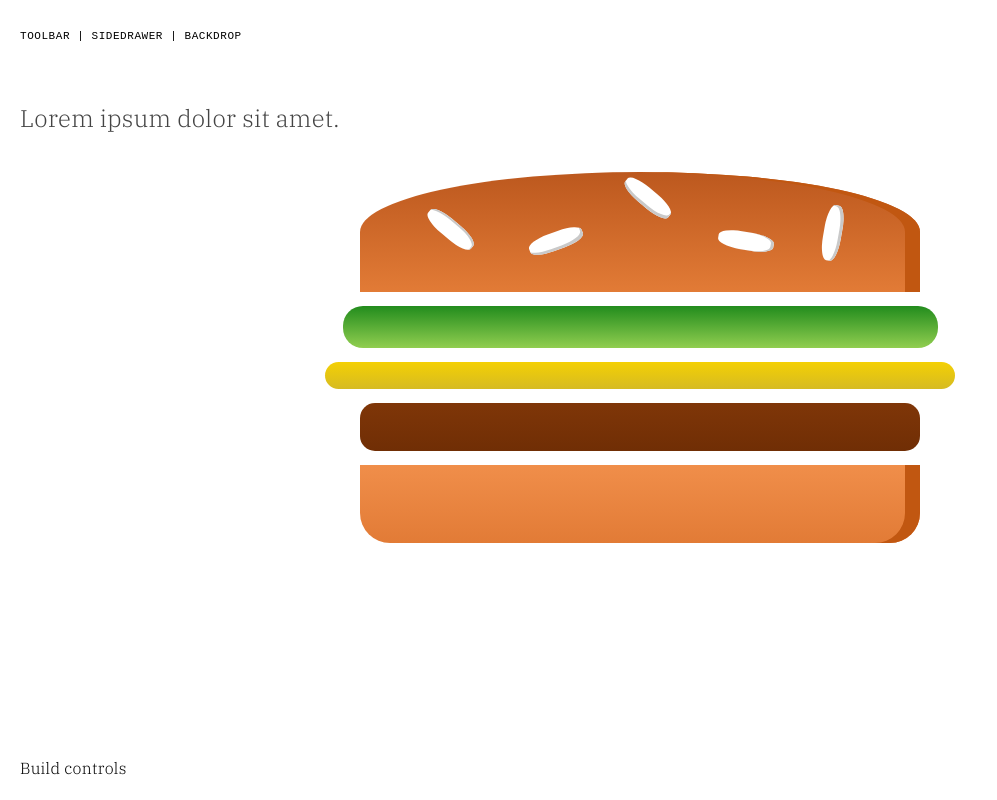
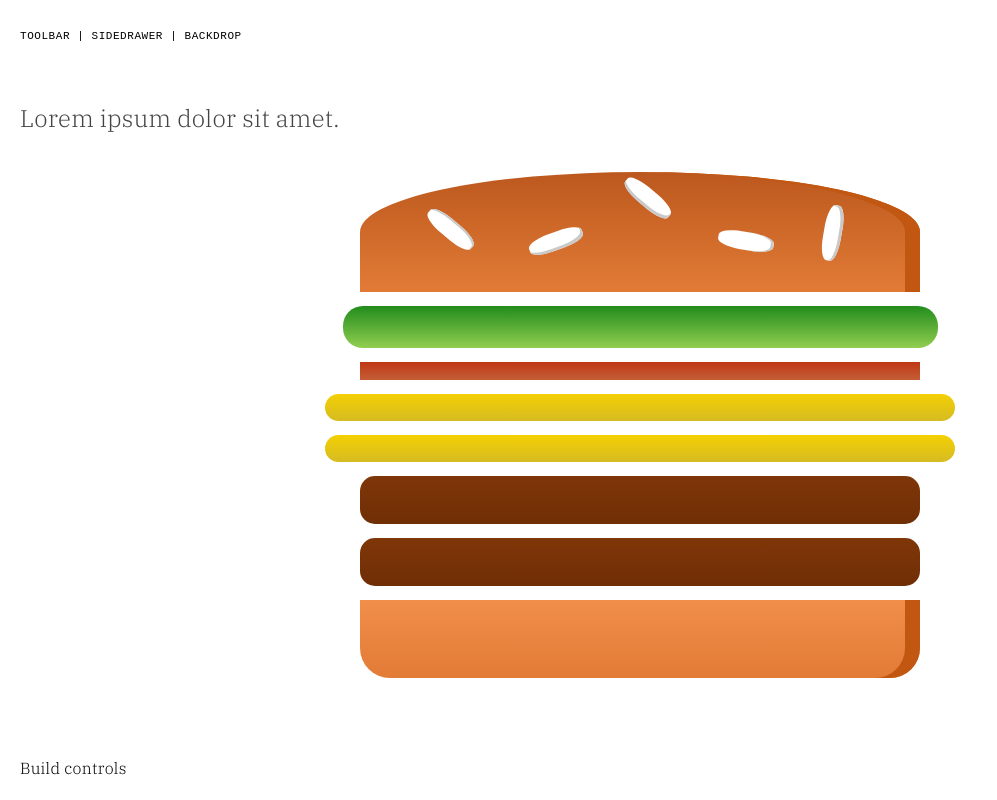
Before and after one commit to femmebot/burger-builder, a React app: page / in a window 1280 px wide. Shown: the whole page, without its empty margins (0-997 px from the left). Built offline with nearby package versions, Linux system fonts and the light colour scheme; a web font is replaced by a local one.

Commit message:
+state to ingredients

```diff
--- a/src/components/Burger/Burger.js
+++ b/src/components/Burger/Burger.js
@@ -3,12 +3,18 @@
 import BurgerIngredients from './BurgerIngredients/BurgerIngredients'
 
 const burger = (props) => {
+  // object of key value pairs converted into an array object
+  // value of object needed to determine # of each ingredient
+  const transformedIngredients = Object.keys( props.ingredients )
+    .map( igKey => {
+      return [...Array(props.ingredients[igKey])].map((_, i) => {
+        return <BurgerIngredients key={igKey + i} type={igKey} />
+      });
+    });
   return (
     <div className={styles.Burger}>
       <BurgerIngredients type="bread-top"/>
-      <BurgerIngredients type="greens"/>
-      <BurgerIngredients type="cheese"/>
-      <BurgerIngredients type="meat"/>
+      {transformedIngredients}
       <BurgerIngredients type="bread-bottom"/>
     </div>
   );
--- a/src/containers/BurgerBuilder/BurgerBuilder.js
+++ b/src/containers/BurgerBuilder/BurgerBuilder.js
@@ -3,10 +3,22 @@
 import Burger from '../../components/Burger/Burger';
 
 class BurgerBuilder extends Component {
+  // constructor(props){
+  //   super(props);
+  //   this.state = {...}
+  // }
+  state = {
+    ingredients: {
+      greens: 1,
+      bacon: 1,
+      cheese: 2,
+      meat: 2,
+    }
+  }
   render() {
     return (
       <Aux>
-          <Burger />
+          <Burger ingredients={this.state.ingredients}/>
         <div>
           Build controls
         </div>
```
